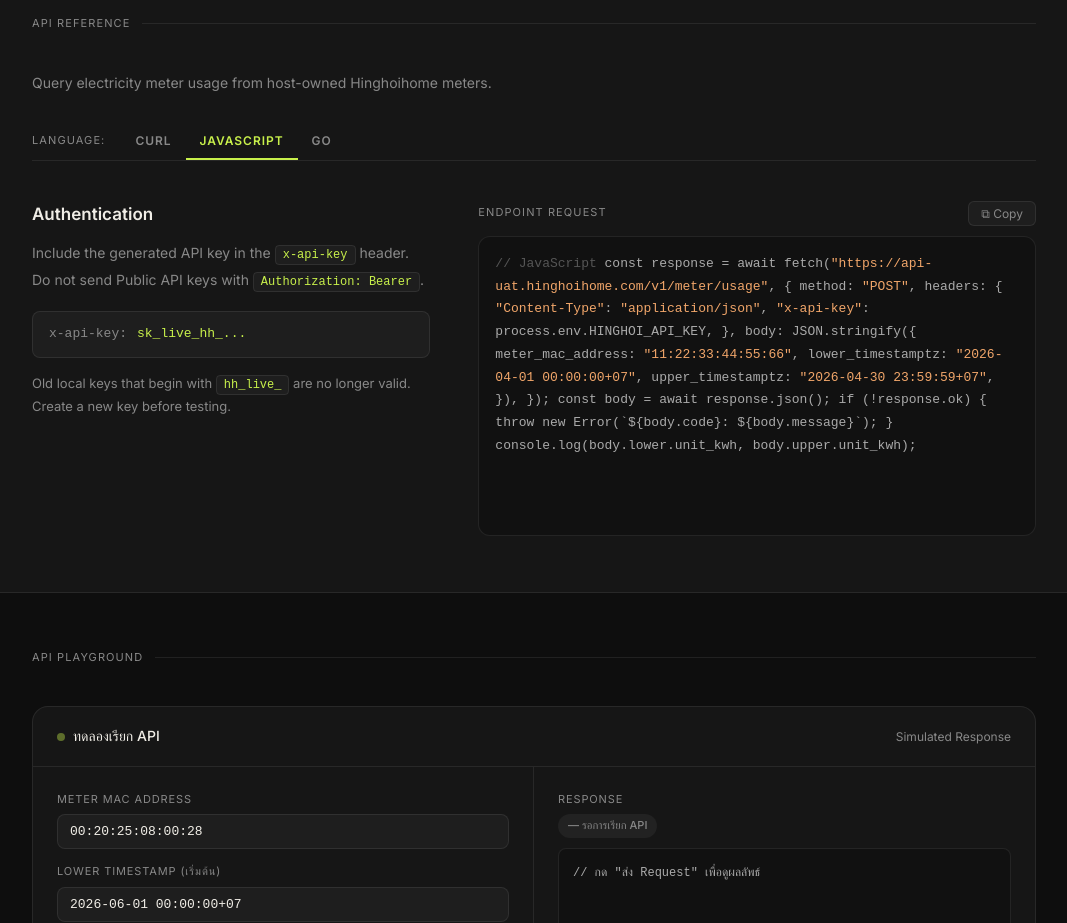
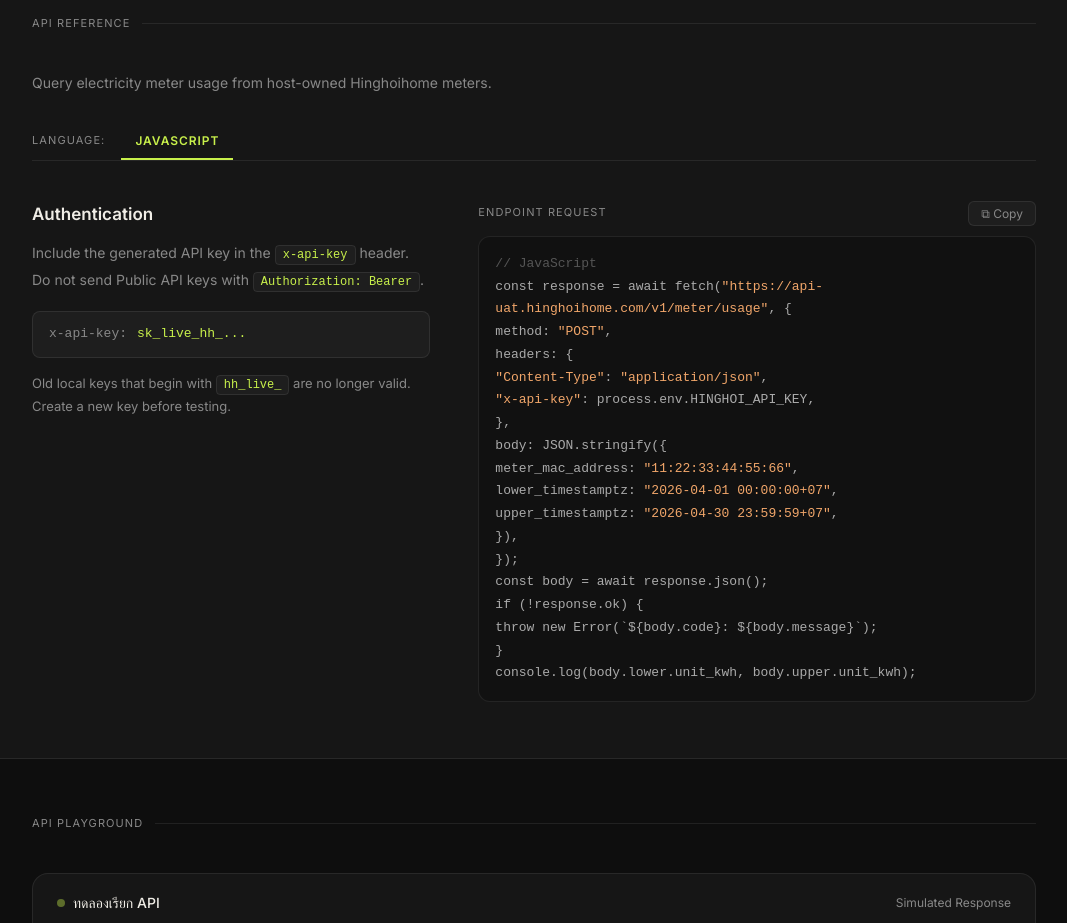
Before and after one commit to LAMUNEE/NK_portfolio, a website: page api.html in a window 1280 px wide. Shown: the part 1480-2403 px from the top of the page, without its empty margins (106-1173 px from the left). Drawn offline with Linux system fonts and the light colour scheme.

Commit message:
ปรับภาษาที่เลือกได้เหลือเค่ js

```diff
--- a/api.html
+++ b/api.html
@@ -230,9 +230,9 @@
 
     <div class="lang-tabs">
       <span class="lang-label">LANGUAGE:</span>
-      <button class="lang-btn" onclick="switchLang('curl', this)">CURL</button>
+
       <button class="lang-btn active" onclick="switchLang('js', this)">JAVASCRIPT</button>
-      <button class="lang-btn" onclick="switchLang('go', this)">GO</button>
+
     </div>
     <div class="lang-divider"></div>
 
@@ -259,26 +259,26 @@
           <button class="copy-btn" onclick="copyCode()">⧉ Copy</button>
         </div>
         <div class="code-block api-code" id="codeBlock">
-<span id="lang-js"><span class="comment">// JavaScript</span>
+<span id="lang-js"><span class="comment">// JavaScript</span><br>
 const response = await fetch(<span class="str">"https://api-uat.hinghoihome.com/v1/meter/usage"</span>, {
-  method: <span class="str">"POST"</span>,
-  headers: {
-    <span class="str">"Content-Type"</span>: <span class="str">"application/json"</span>,
-    <span class="str">"x-api-key"</span>: process.env.HINGHOI_API_KEY,
-  },
-  body: JSON.stringify({
-    meter_mac_address: <span class="str">"11:22:33:44:55:66"</span>,
-    lower_timestamptz: <span class="str">"2026-04-01 00:00:00+07"</span>,
-    upper_timestamptz: <span class="str">"2026-04-30 23:59:59+07"</span>,
-  }),
-});
-const body = await response.json();
+  <br>method: <span class="str">"POST"</span>,
+  <br>headers: {
+    <br><span class="str">"Content-Type"</span>: <span class="str">"application/json"</span>,
+    <br><span class="str">"x-api-key"</span>: process.env.HINGHOI_API_KEY,
+  <br>},
+  <br>body: JSON.stringify({
+   <br>meter_mac_address: <span class="str">"11:22:33:44:55:66"</span>,
+    <br>lower_timestamptz: <span class="str">"2026-04-01 00:00:00+07"</span>,
+    <br>upper_timestamptz: <span class="str">"2026-04-30 23:59:59+07"</span>,
+  <br>}),
+<br>});
+<br>const body = await response.json();
 
-if (!response.ok) {
-  throw new Error(`${body.code}: ${body.message}`);
-}
+<br>if (!response.ok) {
+  <br>throw new Error(`${body.code}: ${body.message}`);
+<br>}
 
-console.log(body.lower.unit_kwh, body.upper.unit_kwh);</span><span id="lang-curl" style="display:none"><span class="comment"># cURL</span>
+<br>console.log(body.lower.unit_kwh, body.upper.unit_kwh);</span><span id="lang-curl" style="display:none"><span class="comment"># cURL</span>
 curl -X POST <span class="str">"https://api-uat.hinghoihome.com/v1/meter/usage"</span> \
   -H <span class="str">"Content-Type: application/json"</span> \
   -H <span class="str">"x-api-key: sk_live_hh_..."</span> \
```
